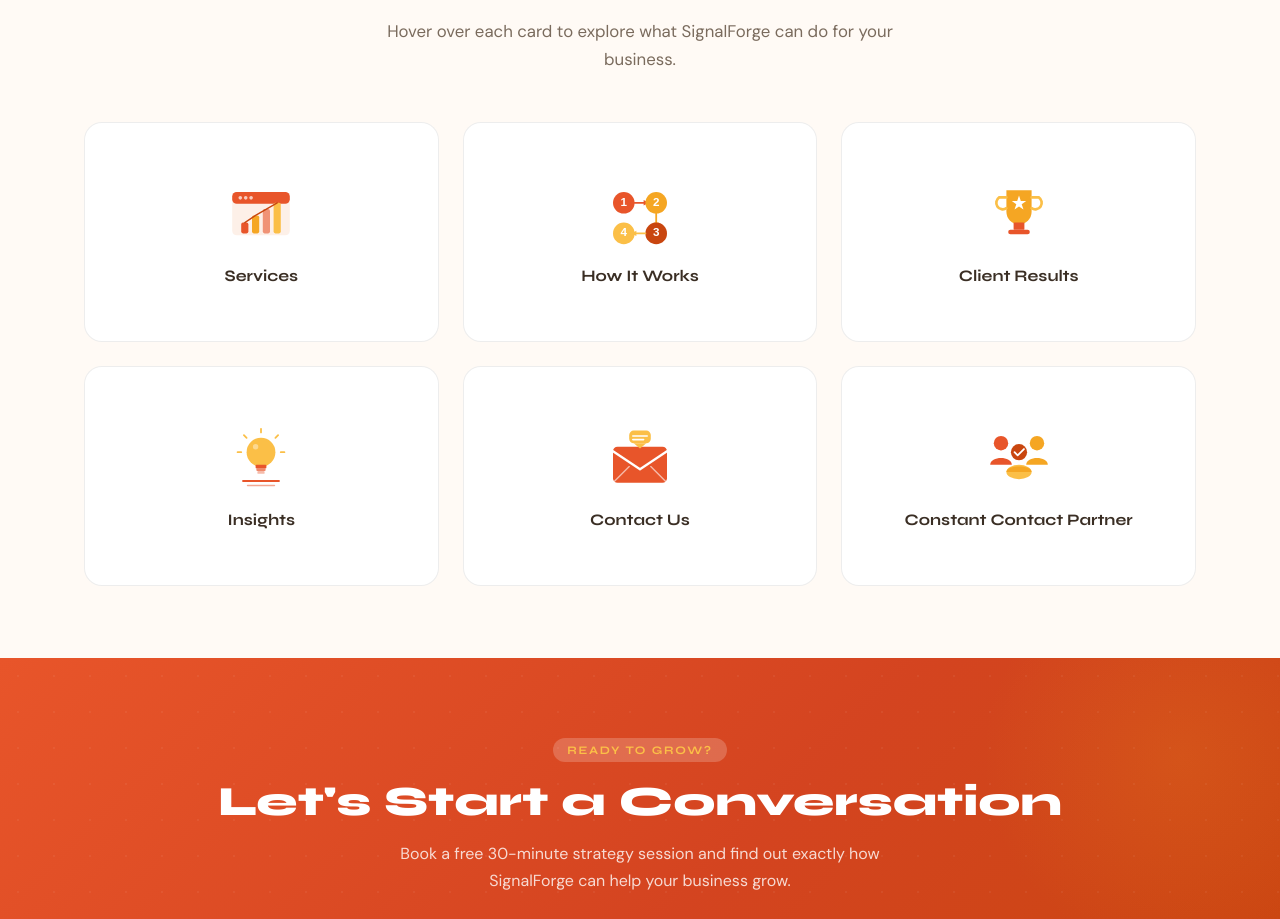
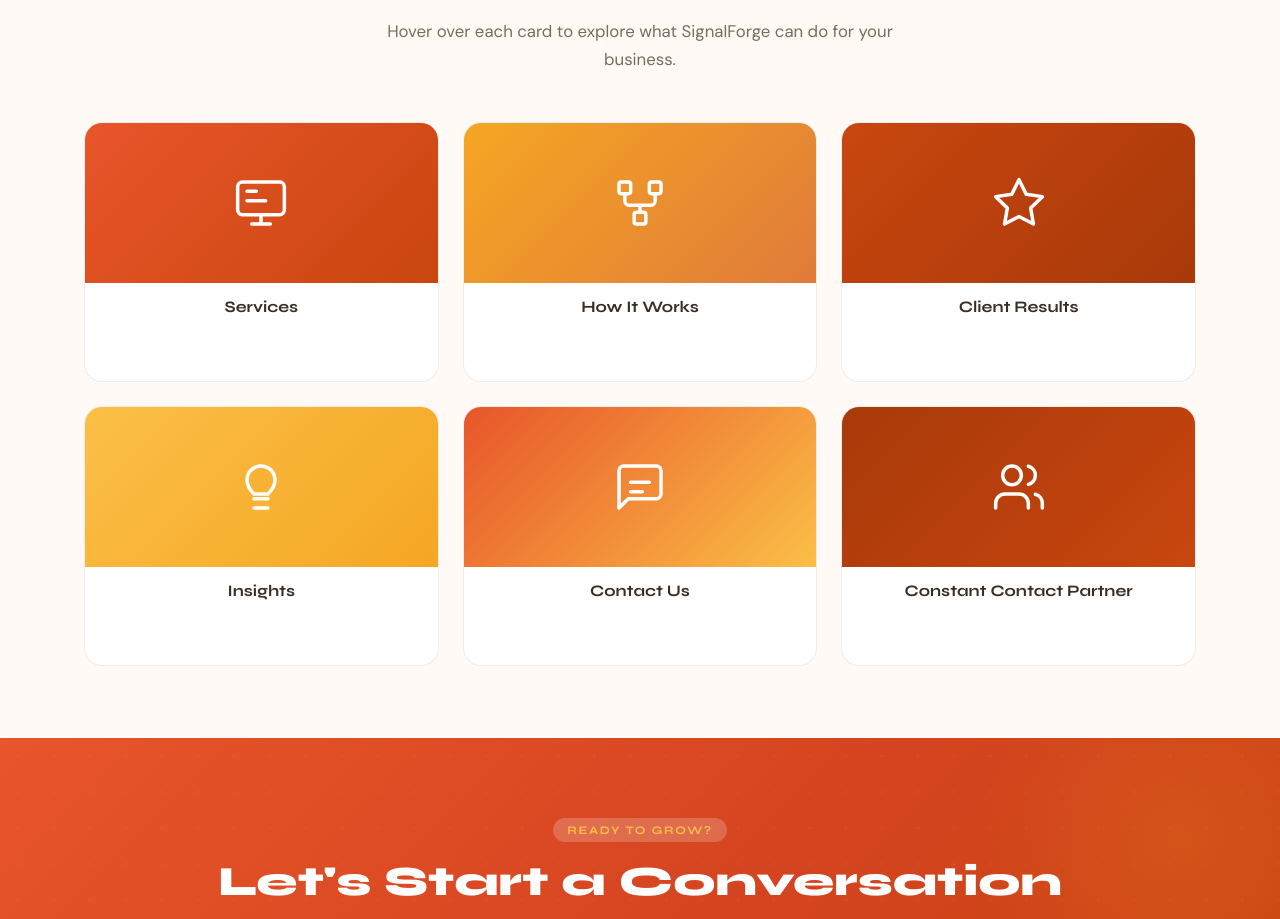
Before and after one commit to halojumper/SignalForge, a Next.js app: page / in a window 1280 px wide. Shown: the part 1621-2540 px from the top of the page. Built offline with nearby package versions, Linux system fonts and the light colour scheme.

Commit message:
Update page.tsx
Redesign homepage flip cards with colored headers

```diff
--- a/app/page.tsx
+++ b/app/page.tsx
@@ -1,105 +1,100 @@
 'use client';
 import { useState } from 'react';
+import { useRouter } from 'next/navigation';
 import Link from 'next/link';
-import { useRouter } from 'next/navigation';
 import CtaBand from '@/components/CtaBand';
 import MetricCards from '@/components/MetricCards';
 
-const ServicesIllustration = () => (
-  <svg viewBox="0 0 80 70" width="72" height="63" style={{display:'block'}}>
-    <rect x="8" y="10" width="64" height="48" rx="5" fill="#fdf0e8"/>
-    <rect x="8" y="10" width="64" height="13" rx="5" fill="#e8552a"/>
-    <circle cx="17" cy="16.5" r="2" fill="rgba(255,255,255,0.7)"/>
-    <circle cx="23" cy="16.5" r="2" fill="rgba(255,255,255,0.7)"/>
-    <circle cx="29" cy="16.5" r="2" fill="rgba(255,255,255,0.7)"/>
-    <rect x="18" y="44" width="8" height="12" rx="2" fill="#e8552a"/>
-    <rect x="30" y="36" width="8" height="20" rx="2" fill="#f5a623"/>
-    <rect x="42" y="29" width="8" height="27" rx="2" fill="#e8552a" opacity="0.6"/>
-    <rect x="54" y="22" width="8" height="34" rx="2" fill="#fbbf47"/>
-    <polyline points="22,44 34,36 46,29 58,22" fill="none" stroke="#c9460f" strokeWidth="1.5" strokeLinecap="round"/>
+const teasers = [
+  {
+    title: 'Services',
+    headerBg: 'linear-gradient(135deg,#e8552a,#c9460f)',
+    icon: (
+      <svg viewBox="0 0 24 24" width="56" height="56" fill="none" stroke="white" strokeWidth="1.5" strokeLinecap="round" strokeLinejoin="round">
+        <rect x="2" y="3" width="20" height="14" rx="2"/>
+        <path d="M8 21h8M12 17v4"/>
+        <path d="M6 7h4M6 11h8"/>
       </svg>
-);
-
-const HowItWorksIllustration = () => (
-  <svg viewBox="0 0 80 70" width="72" height="63" style={{display:'block'}}>
-    <circle cx="22" cy="22" r="12" fill="#e8552a"/>
-    <text x="22" y="22" textAnchor="middle" dominantBaseline="middle" fontSize="13" fill="white" fontFamily="sans-serif" fontWeight="bold">1</text>
-    <line x1="34" y1="22" x2="44" y2="22" stroke="#e8552a" strokeWidth="2" strokeLinecap="round"/>
-    <polygon points="44,19 50,22 44,25" fill="#e8552a"/>
-    <circle cx="58" cy="22" r="12" fill="#f5a623"/>
-    <text x="58" y="22" textAnchor="middle" dominantBaseline="middle" fontSize="13" fill="white" fontFamily="sans-serif" fontWeight="bold">2</text>
-    <line x1="58" y1="34" x2="58" y2="44" stroke="#f5a623" strokeWidth="2" strokeLinecap="round"/>
-    <polygon points="55,44 58,50 61,44" fill="#f5a623"/>
-    <circle cx="58" cy="56" r="12" fill="#c9460f"/>
-    <text x="58" y="56" textAnchor="middle" dominantBaseline="middle" fontSize="13" fill="white" fontFamily="sans-serif" fontWeight="bold">3</text>
-    <line x1="46" y1="56" x2="36" y2="56" stroke="#fbbf47" strokeWidth="2" strokeLinecap="round"/>
-    <polygon points="36,53 30,56 36,59" fill="#fbbf47"/>
-    <circle cx="22" cy="56" r="12" fill="#fbbf47"/>
-    <text x="22" y="56" textAnchor="middle" dominantBaseline="middle" fontSize="13" fill="white" fontFamily="sans-serif" fontWeight="bold">4</text>
+    ),
+    back: 'Every Channel. One Trusted Partner.',
+    desc: 'Marketing automation, SMS, social campaigns, ad creative, website builds, and event marketing.',
+    href: '/services',
+    cta: 'See all services',
+  },
+  {
+    title: 'How It Works',
+    headerBg: 'linear-gradient(135deg,#f5a623,#e07b3a)',
+    icon: (
+      <svg viewBox="0 0 24 24" width="56" height="56" fill="none" stroke="white" strokeWidth="1.5" strokeLinecap="round" strokeLinejoin="round">
+        <rect x="3" y="3" width="5" height="5" rx="1"/>
+        <rect x="16" y="3" width="5" height="5" rx="1"/>
+        <rect x="9.5" y="16" width="5" height="5" rx="1"/>
+        <path d="M5.5 8v3c0 1.1.9 2 2 2h9a2 2 0 0 0 2-2V8"/>
+        <path d="M12 13v3"/>
       </svg>
-);
-
-const ResultsIllustration = () => (
-  <svg viewBox="0 0 80 70" width="72" height="63" style={{display:'block'}}>
-    <path d="M26 8 h28 v24 a14 14 0 0 1 -28 0 Z" fill="#f5a623"/>
-    <path d="M26 16 h-8 a7 7 0 0 0 8 12" fill="none" stroke="#fbbf47" strokeWidth="3" strokeLinecap="round"/>
-    <path d="M54 16 h8 a7 7 0 0 1 -8 12" fill="none" stroke="#fbbf47" strokeWidth="3" strokeLinecap="round"/>
-    <rect x="34" y="44" width="12" height="8" rx="1" fill="#e8552a"/>
-    <rect x="28" y="52" width="24" height="5" rx="2.5" fill="#e8552a"/>
-    <path d="M40 14 l2 6 h6 l-5 3.5 2 6 -5 -3.5 -5 3.5 2 -6 -5 -3.5 h6 Z" fill="white"/>
+    ),
+    back: 'From Discovery to Launch in 4 Steps',
+    desc: 'No guesswork. No lengthy onboarding. Campaigns live within days with full transparency.',
+    href: '/how-it-works',
+    cta: 'See the process',
+  },
+  {
+    title: 'Client Results',
+    headerBg: 'linear-gradient(135deg,#c9460f,#a83a0a)',
+    icon: (
+      <svg viewBox="0 0 24 24" width="56" height="56" fill="none" stroke="white" strokeWidth="1.5" strokeLinecap="round" strokeLinejoin="round">
+        <path d="M12 2l3.09 6.26L22 9.27l-5 4.87 1.18 6.88L12 17.77l-6.18 3.25L7 14.14 2 9.27l6.91-1.01L12 2z"/>
       </svg>
-);
-
-const InsightsIllustration = () => (
-  <svg viewBox="0 0 80 70" width="72" height="63" style={{display:'block'}}>
-    <circle cx="40" cy="28" r="16" fill="#fbbf47"/>
-    <circle cx="34" cy="22" r="3" fill="rgba(255,255,255,0.4)"/>
-    <rect x="34" y="42" width="12" height="4" rx="1" fill="#e8552a"/>
-    <rect x="35" y="46" width="10" height="3" rx="1" fill="#e8552a" opacity="0.7"/>
-    <rect x="36" y="49" width="8" height="3" rx="1" fill="#e8552a" opacity="0.4"/>
-    <line x1="40" y1="6" x2="40" y2="2" stroke="#fbbf47" strokeWidth="2" strokeLinecap="round"/>
-    <line x1="56" y1="12" x2="59" y2="9" stroke="#fbbf47" strokeWidth="2" strokeLinecap="round"/>
-    <line x1="62" y1="28" x2="66" y2="28" stroke="#fbbf47" strokeWidth="2" strokeLinecap="round"/>
-    <line x1="24" y1="12" x2="21" y2="9" stroke="#fbbf47" strokeWidth="2" strokeLinecap="round"/>
-    <line x1="18" y1="28" x2="14" y2="28" stroke="#fbbf47" strokeWidth="2" strokeLinecap="round"/>
-    <line x1="20" y1="60" x2="60" y2="60" stroke="#e8552a" strokeWidth="2" strokeLinecap="round"/>
-    <line x1="25" y1="65" x2="55" y2="65" stroke="#e8552a" strokeWidth="1.5" strokeLinecap="round" opacity="0.5"/>
+    ),
+    back: 'Real Businesses. Real Growth.',
+    desc: 'See how our clients are driving higher open rates, more conversions, and faster growth.',
+    href: '/results',
+    cta: 'Read the stories',
+  },
+  {
+    title: 'Insights',
+    headerBg: 'linear-gradient(135deg,#fbbf47,#f5a623)',
+    icon: (
+      <svg viewBox="0 0 24 24" width="56" height="56" fill="none" stroke="white" strokeWidth="1.5" strokeLinecap="round" strokeLinejoin="round">
+        <path d="M9 21h6M12 3a6 6 0 0 1 6 6c0 2.5-1.5 4.5-3 6H9c-1.5-1.5-3-3.5-3-6a6 6 0 0 1 6-6z"/>
+        <path d="M9 17h6"/>
       </svg>
-);
-
-const ContactIllustration = () => (
-  <svg viewBox="0 0 80 70" width="72" height="63" style={{display:'block'}}>
-    <rect x="10" y="22" width="60" height="40" rx="5" fill="#e8552a"/>
-    <path d="M10 27 L40 47 L70 27" fill="none" stroke="white" strokeWidth="2.5" strokeLinecap="round" strokeLinejoin="round"/>
-    <line x1="10" y1="62" x2="28" y2="44" stroke="white" strokeWidth="1.5" strokeLinecap="round" opacity="0.6"/>
-    <line x1="70" y1="62" x2="52" y2="44" stroke="white" strokeWidth="1.5" strokeLinecap="round" opacity="0.6"/>
-    <rect x="28" y="4" width="24" height="14" rx="5" fill="#fbbf47"/>
-    <polygon points="33,18 40,24 47,18" fill="#fbbf47"/>
-    <line x1="32" y1="10" x2="48" y2="10" stroke="white" strokeWidth="1.8" strokeLinecap="round"/>
-    <line x1="32" y1="14" x2="44" y2="14" stroke="white" strokeWidth="1.8" strokeLinecap="round"/>
+    ),
+    back: 'Marketing Intelligence, Delivered Free',
+    desc: 'Free articles, guides, and tips on email marketing, SMS, ad creative, and automation.',
+    href: '/insights',
+    cta: 'Read the blog',
+  },
+  {
+    title: 'Contact Us',
+    headerBg: 'linear-gradient(135deg,#e8552a,#fbbf47)',
+    icon: (
+      <svg viewBox="0 0 24 24" width="56" height="56" fill="none" stroke="white" strokeWidth="1.5" strokeLinecap="round" strokeLinejoin="round">
+        <path d="M21 15a2 2 0 0 1-2 2H7l-4 4V5a2 2 0 0 1 2-2h14a2 2 0 0 1 2 2z"/>
+        <path d="M8 10h8M8 14h5"/>
       </svg>
-);
-
-const PartnerIllustration = () => (
-  <svg viewBox="0 0 80 70" width="72" height="63" style={{display:'block'}}>
-    <circle cx="20" cy="18" r="8" fill="#e8552a"/>
-    <path d="M8 42 C8 32 32 32 32 42" fill="#e8552a"/>
-    <circle cx="60" cy="18" r="8" fill="#f5a623"/>
-    <path d="M48 42 C48 32 72 32 72 42" fill="#f5a623"/>
-    <ellipse cx="40" cy="50" rx="14" ry="8" fill="#fbbf47"/>
-    <path d="M26 50 C26 42 54 42 54 50" fill="#f5a623"/>
-    <circle cx="40" cy="28" r="9" fill="#c9460f"/>
-    <path d="M35 28 l3.5 3.5 7 -7" fill="none" stroke="white" strokeWidth="2" strokeLinecap="round" strokeLinejoin="round"/>
+    ),
+    back: 'Lets Talk About Your Growth',
+    desc: 'Book a free 30-minute strategy session. No obligation, no hard sell, just an honest conversation.',
+    href: '/contact',
+    cta: 'Get in touch',
+  },
+  {
+    title: 'Constant Contact Partner',
+    headerBg: 'linear-gradient(135deg,#a83a0a,#c9460f)',
+    icon: (
+      <svg viewBox="0 0 24 24" width="56" height="56" fill="none" stroke="white" strokeWidth="1.5" strokeLinecap="round" strokeLinejoin="round">
+        <path d="M16 21v-2a4 4 0 0 0-4-4H6a4 4 0 0 0-4 4v2"/>
+        <circle cx="9" cy="7" r="4"/>
+        <path d="M22 21v-2a4 4 0 0 0-3-3.87"/>
+        <path d="M16 3.13a4 4 0 0 1 0 7.75"/>
       </svg>
-);
-
-const teasers = [
-  { illustration: <ServicesIllustration />, title: 'Services', back: 'Every Channel. One Trusted Partner.', desc: 'Marketing automation, SMS, social campaigns, ad creative, website builds, and event marketing.', href: '/services', cta: 'See all services' },
-  { illustration: <HowItWorksIllustration />, title: 'How It Works', back: 'From Discovery to Launch in 4 Steps', desc: 'No guesswork. No lengthy onboarding. Campaigns live within days with full transparency.', href: '/how-it-works', cta: 'See the process' },
-  { illustration: <ResultsIllustration />, title: 'Client Results', back: 'Real Businesses. Real Growth.', desc: 'See how our clients are driving higher open rates, more conversions, and faster growth.', href: '/results', cta: 'Read the stories' },
-  { illustration: <InsightsIllustration />, title: 'Insights', back: 'Marketing Intelligence, Delivered Free', desc: 'Free articles, guides, and tips on email marketing, SMS, ad creative, and automation.', href: '/insights', cta: 'Read the blog' },
-  { illustration: <ContactIllustration />, title: 'Contact Us', back: 'Lets Talk About Your Growth', desc: 'Book a free 30-minute strategy session. No obligation, no hard sell, just an honest conversation.', href: '/contact', cta: 'Get in touch' },
-  { illustration: <PartnerIllustration />, title: 'Constant Contact Partner', back: 'Enterprise Features at Small Business Pricing', desc: 'As an authorized reseller, we give you full onboarding support and ongoing strategy included.', href: '/constant-contact', cta: 'Learn about reselling' },
+    ),
+    back: 'Enterprise Features at Small Business Pricing',
+    desc: 'As an authorized reseller, we give you full onboarding support and ongoing strategy included.',
+    href: '/constant-contact',
+    cta: 'Learn about reselling',
+  },
 ];
 
 export default function Home() {
@@ -119,11 +114,13 @@ export default function Home() {
       <style>{`
         .teasers-grid { display:grid; grid-template-columns:repeat(3,1fr); gap:24px; }
         .hero-btns { display:flex; gap:14px; flex-wrap:wrap; align-items:center; }
-        .flip-card { perspective:1000px; cursor:pointer; height:220px; }
+        .flip-card { perspective:1000px; cursor:pointer; height:260px; }
         .flip-card-inner { position:relative; width:100%; height:100%; transition:transform 0.6s; transform-style:preserve-3d; }
         .flip-card:hover .flip-card-inner, .flip-card.flipped .flip-card-inner { transform:rotateY(180deg); }
-        .flip-card-front, .flip-card-back { position:absolute; width:100%; height:100%; backface-visibility:hidden; border-radius:18px; border:1px solid rgba(0,0,0,0.07); }
-        .flip-card-front { background:var(--white); display:flex; flex-direction:column; align-items:center; justify-content:center; padding:16px; text-align:center; }
+        .flip-card-front, .flip-card-back { position:absolute; width:100%; height:100%; backface-visibility:hidden; border-radius:18px; overflow:hidden; border:1px solid rgba(0,0,0,0.07); }
+        .flip-card-front { background:var(--white); display:flex; flex-direction:column; }
+        .flip-card-header { display:flex; align-items:center; justify-content:center; height:160px; flex-shrink:0; }
+        .flip-card-label { padding:14px 16px; text-align:center; }
         .flip-card-back { background:var(--coral); transform:rotateY(180deg); display:flex; flex-direction:column; align-items:center; justify-content:center; padding:24px; text-align:center; gap:12px; }
         .flip-cta { background:white; color:#1a1208; font-family:Syne,sans-serif; font-size:0.82rem; font-weight:700; padding:8px 20px; border-radius:8px; display:inline-block; margin-top:4px; }
         @media(max-width:900px) { .teasers-grid { grid-template-columns:repeat(2,1fr); } }
@@ -188,10 +185,12 @@ export default function Home() {
               >
                 <div className="flip-card-inner">
                   <div className="flip-card-front">
-                    <div style={{display:'flex',alignItems:'center',justifyContent:'center',height:72,marginBottom:16}}>
-                      {t.illustration}
+                    <div className="flip-card-header" style={{background:t.headerBg}}>
+                      {t.icon}
                     </div>
+                    <div className="flip-card-label">
                       <div style={{fontFamily:'Syne,sans-serif',fontSize:'1rem',fontWeight:700,color:'var(--text)'}}>{t.title}</div>
+                    </div>
                   </div>
                   <div className="flip-card-back">
                     <div style={{fontFamily:'Syne,sans-serif',fontSize:'1rem',fontWeight:800,color:'white',lineHeight:1.3}}>{t.back}</div>
```
Lines whose indentation alone changed are shown as unchanged.
